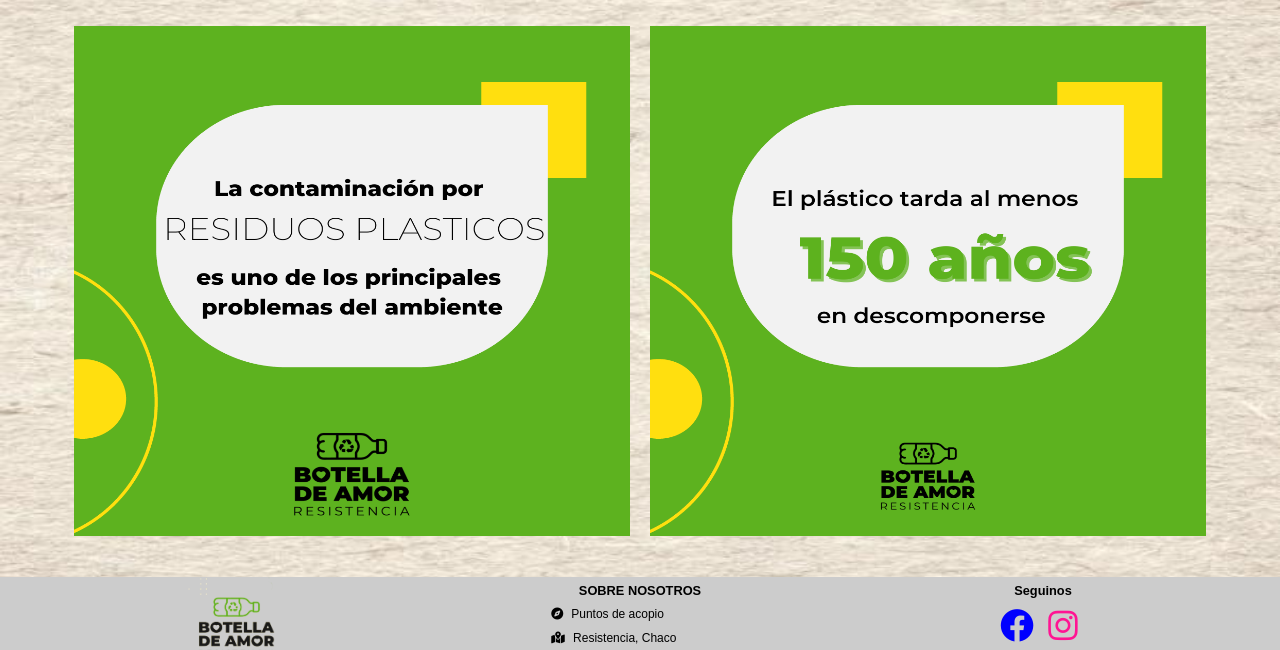
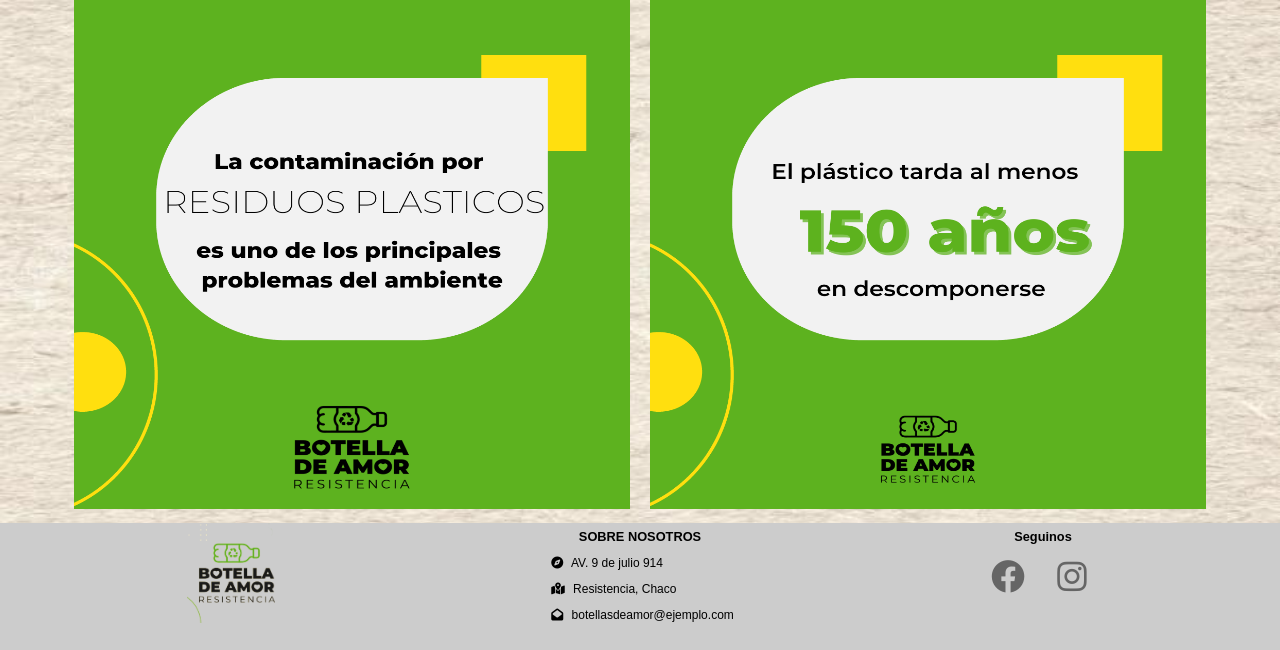
Before and after one commit to AlexLopezz/Fundacion_Info2022, a Django app: page / in a window 1280 px wide. Shown: the part 111-761 px from the top of the page. Run offline with Django 3.2, Linux system fonts and the light colour scheme; parts of the project's set-up code (start-up, migrations or seed data) failed here and were passed over; some libraries are stand-ins or nearby versions.

Commit message:
Cambios del footer

```diff
--- a/static/registration/footer.css
+++ b/static/registration/footer.css
@@ -1,5 +1,5 @@
 footer{
-    height: 7rem;
+    height: 480px;
     width: 100%;
     background-color: #ccc;
     position: relative;
@@ -18,7 +18,7 @@ footer{
 
 .pie-pagina .grupo-1 .box{
     height: 105px;
-    padding-bottom: 10px;
+
 }
 
 
@@ -34,7 +34,7 @@ footer{
 
 .pie-pagina .grupo-1 .box p{
 
-    padding: 5px;
+    padding: 2px;
     font-size: 12px;
 }
 
@@ -50,7 +50,9 @@ footer{
     margin-right:8px;
 }
 
-
+.pie-pagina .grupo-1 .box p {
+    font-size: 12px;
+}
 
 .pie-pagina .grupo-1 .box p i{
     padding: 5px;
@@ -66,35 +68,43 @@ footer{
     line-height: 20px;
     text-decoration: none;
     color: black;
-    margin: 5px 1px;
+    margin: 10px;
 }
 
-.pie-pagina .grupo-1 .red-social a  .fa-facebook{
+.pie-pagina .grupo-1 .red-social a  .fa-facebook:hover{
     color: blue;
     transition: all 0.1s;
 }
 
 
-.pie-pagina .grupo-1 .red-social a  .fa-facebook:hover {
+.pie-pagina .grupo-1 .red-social a  .fa-facebook {
     color: #656565;
     transition: all 0.1s;
 }
 
-.pie-pagina .grupo-1 .red-social a  .fa-instagram {
+.pie-pagina .grupo-1 .red-social a  .fa-instagram:hover {
     color: deeppink;
     transition: all 0.1s;
 }
-.pie-pagina .grupo-1 .red-social a  .fa-instagram:hover {
+.pie-pagina .grupo-1 .red-social a  .fa-instagram{
     color: #656565;
     transition: all 0.1s;
 }
 .pie-pagina .grupo-2{
-
+    position: absolute;
+    bottom: 0px;
+    width: 100%;
+    padding: 13px 10px;
     text-align: center;
     background-color: #565555;
     color: #f5f5f5;
+    text-decoration: none;
+}
 
-    text-decoration: none;
+iframe {
+    position: absolute;
+    left: 75px;
+    bottom: 70px;
 }
 @media  screen and (min-width: 340px) and (max-width: 540px) {
     footer {
--- a/templates/eventos/eventos.html
+++ b/templates/eventos/eventos.html
@@ -7,7 +7,7 @@
     <meta charset="UTF-8">
     <meta http-equiv="X-UA-Compatible" content="IE=edge">
     <meta name="viewport" content="width=device-width, initial-scale=1.0">
-
+    <link rel="icon" type="image/jpg" href="{% static '/img/log.ico' %}">
     <link rel="stylesheet" href="{% static 'eventos/eventoss.css' %}">
 
     <link rel="stylesheet" href="https://cdn.jsdelivr.net/npm/bootstrap@5.2.0/dist/css/bootstrap.min.css">
--- a/templates/home.html
+++ b/templates/home.html
@@ -2,6 +2,7 @@
 {% load static %}
 {% block title %}
 <link rel="stylesheet" href="{% static 'mainn.css'%}">
+<link rel="icon" type="image/jpg" href="{% static '/img/log.ico' %}">
 <title>BOTELLAS DE AMOR</title>
 {% endblock title %}
 
--- a/templates/noticias/articulo.html
+++ b/templates/noticias/articulo.html
@@ -6,7 +6,7 @@
     <meta charset="UTF-8">
     <meta http-equiv="X-UA-Compatible" content="IE=edge">
     <meta name="viewport" content="width=device-width, initial-scale=1.0">
-
+    <link rel="icon" type="image/jpg" href="{% static '/img/log.ico' %}">
     <link href="https://cdn.jsdelivr.net/npm/bootstrap@5.2.0/dist/css/bootstrap.min.css" rel="stylesheet"
         integrity="sha384-gH2yIJqKdNHPEq0n4Mqa/HGKIhSkIHeL5AyhkYV8i59U5AR6csBvApHHNl/vI1Bx" crossorigin="anonymous">
     <script src="https://cdn.jsdelivr.net/npm/bootstrap@5.2.0/dist/js/bootstrap.bundle.min.js"
--- a/templates/noticias/seccion_noticias.html
+++ b/templates/noticias/seccion_noticias.html
@@ -6,6 +6,7 @@
     <meta charset="UTF-8">
     <meta http-equiv="X-UA-Compatible" content="IE=edge">
     <meta name="viewport" content="width=device-width, initial-scale=1.0">
+    <link rel="icon" type="image/jpg" href="{% static '/img/log.ico' %}">
     <link rel="stylesheet" href="{% static 'noticias/noticias.css' %}">
     <link href="https://cdn.jsdelivr.net/npm/bootstrap@5.2.0/dist/css/bootstrap.min.css" rel="stylesheet"
         integrity="sha384-gH2yIJqKdNHPEq0n4Mqa/HGKIhSkIHeL5AyhkYV8i59U5AR6csBvApHHNl/vI1Bx" crossorigin="anonymous">
--- a/templates/partials/footer.html
+++ b/templates/partials/footer.html
@@ -8,10 +8,7 @@
         </div>
         <div class="box">
             <h2>SOBRE NOSOTROS</h2>
-            <a href="https://www.google.com/maps/d/viewer?mid=1QBrPiv4TC7PHydND-XuRq2vPXHZBIkAE&ll=-27.44836777480339%2C-58.981751900000006&z=14 " target="_blank" > <i class="fa-solid fa-compass"></i>Puntos de acopio</a>
-
-
-
+            <p><i class="fa-solid fa-compass"></i> AV. 9 de julio 914</a></p>
             <p><i class="fa-solid fa-map-location-dot"></i> Resistencia, Chaco</p>
             <p><i class="fa-solid fa-envelope-open"></i> botellasdeamor@ejemplo.com </p>
         </div>
@@ -22,6 +19,7 @@
                 <a href="https://www.instagram.com/botelladeamorresistencia/?hl=es-la" target="_blank"><i class="fa-brands fa-instagram"></i></a>
 
             </div>
+            <iframe src="https://www.google.com/maps/d/embed?mid=1QBrPiv4TC7PHydND-XuRq2vPXHZBIkAE&ehbc=2E312F" width="1200px" height="280px"></iframe>
         </div>
     </div>
     <div class="grupo-2">
--- a/templates/registration/login.html
+++ b/templates/registration/login.html
@@ -3,6 +3,7 @@
 {% block title %}
 <title>Iniciar Sesion</title>
 <link rel="stylesheet" href="{% static 'registration/loginn.css' %}">
+<link rel="icon" type="image/jpg" href="{% static '/img/log.ico' %}">
 {% endblock title %}
 
 
--- a/templates/registration/registro.html
+++ b/templates/registration/registro.html
@@ -5,6 +5,7 @@
 {% block title %}
 <title>Registrarse</title>
 <link rel="stylesheet" href="{% static 'registration/registro.css' %}">
+<link rel="icon" type="image/jpg" href="{% static '/img/log.ico' %}">
 
 {% endblock title %}
 
--- a/templates/sobre-nosotros.html
+++ b/templates/sobre-nosotros.html
@@ -7,6 +7,7 @@
     <meta name="viewport" content="width=device-width, initial-scale=1.0">
     <title>Sobre Nosotros</title>
 
+    <link rel="icon" type="image/jpg" href="{% static '/img/log.ico' %}">
     <link href="https://cdn.jsdelivr.net/npm/bootstrap@5.2.0/dist/css/bootstrap.min.css" rel="stylesheet" integrity="sha384-gH2yIJqKdNHPEq0n4Mqa/HGKIhSkIHeL5AyhkYV8i59U5AR6csBvApHHNl/vI1Bx" crossorigin="anonymous">
     <script src="https://cdn.jsdelivr.net/npm/bootstrap@5.2.0/dist/js/bootstrap.bundle.min.js" integrity="sha384-A3rJD856KowSb7dwlZdYEkO39Gagi7vIsF0jrRAoQmDKKtQBHUuLZ9AsSv4jD4Xa" crossorigin="anonymous"></script>
     <link rel="stylesheet" href="{% static 'noticias/sobre-nosotros.css' %}">
```
Also changed, not shown: static/img/log.ico (added).
